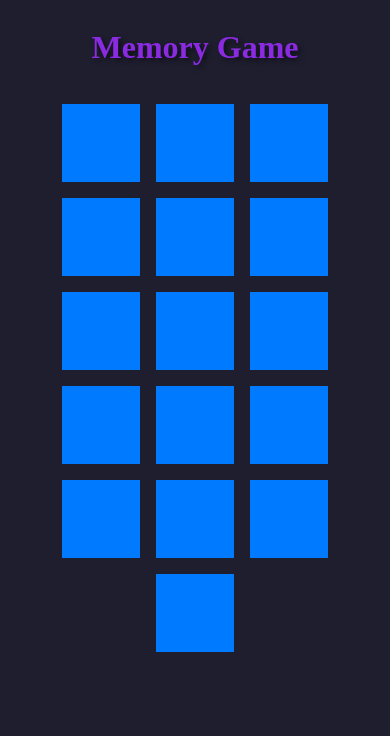
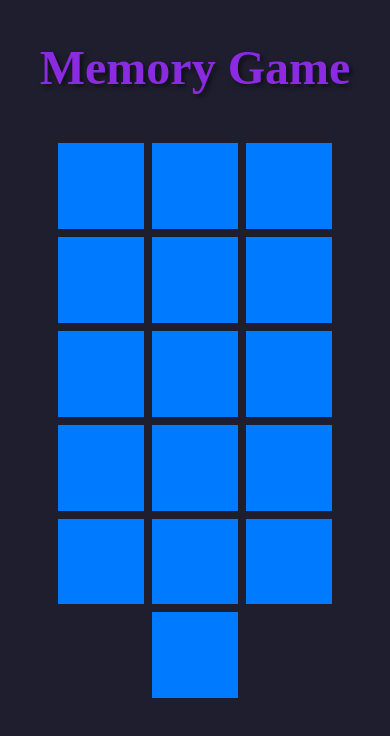
Before and after one commit to ParthAhuja4/VANILLA_JS_PROJECTS, a plain HTML site: page FLIP AND MATCH/index.html in a window 390 px wide. Drawn offline with Linux system fonts and the light colour scheme.

Commit message:
mobile-responsive

```diff
--- a/FLIP AND MATCH/styles.css
+++ b/FLIP AND MATCH/styles.css
@@ -6,13 +6,11 @@ body {
   align-items: center;
   justify-content: center;
   user-select: none;
-  max-width: 100vw;
-  overflow-x: hidden;
 }
 
 h1 {
   color: #8a2be2;
-  font-size: clamp(2rem, 8vw, 7rem);
+  font-size: 7rem;
   text-shadow: 3px 3px 5px rgba(0, 0, 0, 0.5);
 }
 
@@ -20,21 +18,19 @@ h1 {
   display: flex;
   flex-wrap: wrap;
   gap: 1rem;
-  width: 90vw;
+  width: 70vw;
   height: auto;
   justify-content: center;
-  padding: 1rem;
-  box-sizing: border-box;
 }
 
 .block {
-  height: min(20vw, 80px);
-  width: min(20vw, 80px);
+  height: 15vh;
+  width: 15vw;
   background-color: #007bff;
   display: flex;
   justify-content: center;
   align-items: center;
-  font-size: clamp(1rem, 5vw, 2rem);
+  font-size: 2rem;
   color: white;
   transition:
     transform 0.3s ease,
@@ -92,7 +88,51 @@ h1 {
 
 .result {
   color: #8a2be2;
-  font-size: clamp(1.5rem, 5vw, 3rem);
+  font-size: 3rem;
   text-shadow: 3px 3px 5px rgba(0, 0, 0, 0.5);
   user-select: none;
 }
+
+@media (max-width: 1024px) {
+  h1 {
+    font-size: 5rem;
+  }
+
+  .result {
+    font-size: 2.5rem;
+  }
+
+  #game_space {
+    width: 85vw;
+    gap: 0.8rem;
+  }
+
+  .block {
+    width: 18vw;
+    height: 18vw;
+    font-size: 1.8rem;
+  }
+}
+
+@media (max-width: 768px) {
+  h1 {
+    font-size: 3rem;
+  }
+
+  .result {
+    font-size: 1.8rem;
+  }
+
+  #game_space {
+    width: 90vw;
+    gap: 0.5rem;
+    padding: 1rem;
+    box-sizing: border-box;
+  }
+
+  .block {
+    width: 22vw;
+    height: 22vw;
+    font-size: 1.5rem;
+  }
+}
```
